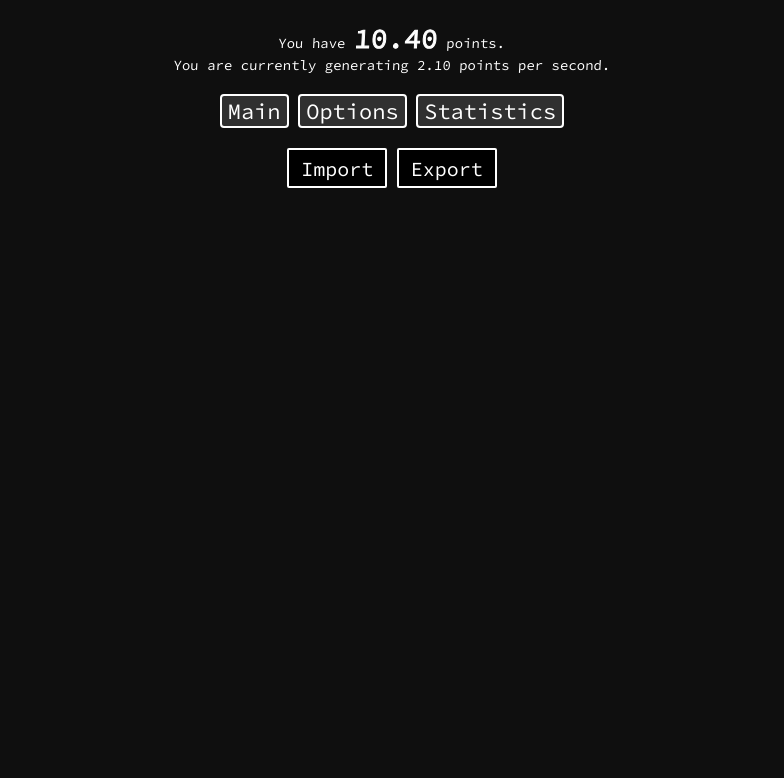
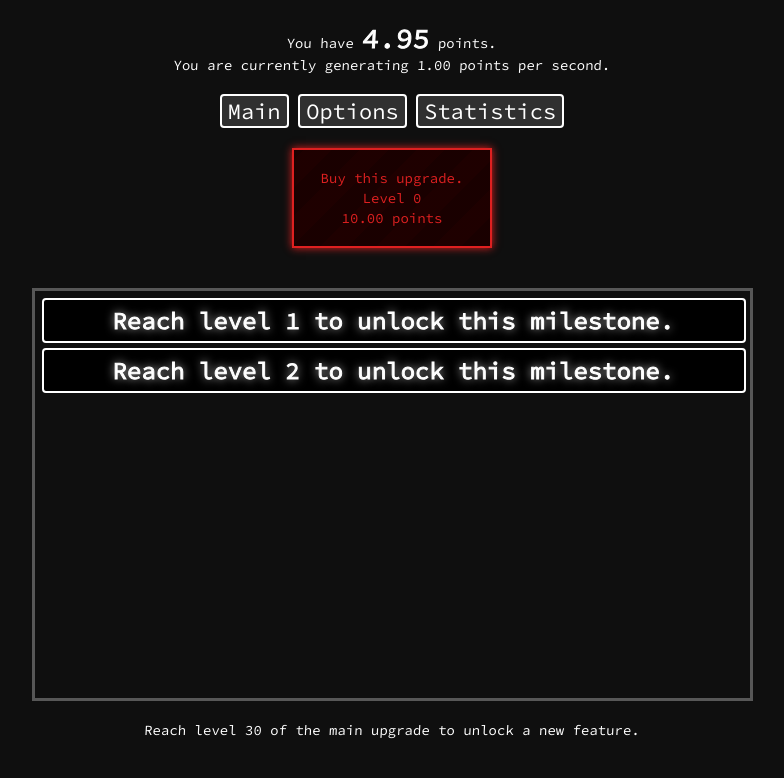
Before and after one commit to Neigebank/milestoner, a plain HTML site: page index.html in a window 1280 px wide. Shown: the whole page, without its empty margins (248-1032 px from the left). Drawn offline with Linux system fonts and the light colour scheme.

Commit message:
reddit post

```diff
--- a/index.html
+++ b/index.html
@@ -7,11 +7,7 @@
     </html>
 
     <body style="margin: 20px 10px 20px 10px">
-        <div class="cent" id="startDiv">
-            <button id="startButton" onclick="player.other.started = true">Start generating points.</button>
-            <br><br>
-        </div>
-        <div id="main" style="display: none;">
+        <div id="main">
             <p class="cent">You have <span id="points">0</span> points.</p>
             <p class="cent">You are currently generating <span id="pps">0</span> points per second.</p>
             <br>
@@ -30,10 +26,15 @@
                 <div id="mscontain" class="dcent">
                     <!-- Stuff gets added here from main.js script.-->
                 </div>
+                <br>
+                <p id="requireText">Reach level <span id="lvlreq">30</span> of the main upgrade to unlock a new feature.</p>
             </div>
             <div id="optionsTab" class="cent">
-                <button class="dmbutton">Import</button> <!-- "dm" means Data Management-->
-                <button class="dmbutton">Export</button>
+                <button class="dmbutton" onclick="dm(1)">Export</button> <!-- "dm" means Data Management-->
+                <button class="dmbutton" onclick="dm(2)">Import</button>
+                <br>
+                <br>
+                <textarea class="textBox" id="importText"></textarea>
             </div>
             <div id="statsTab" class="cent" style="display: none">
                 <p>In total, you have gained <span id="atpoints">x</span> points.</p>
--- a/main.js
+++ b/main.js
@@ -18,7 +18,7 @@ var player = {
     },
 
     mainUpg: {
-        bght: new be(4),
+        bght: new be(0),
         amnt: new be(10),
         bcst: new be(10),
         cost: undefined,
@@ -36,7 +36,7 @@ var player = {
             },
 
             2: {
-                desc: "Add 0.25 to point production every 2 levels.",
+                desc: "Add 0.35 to point production every 2 levels.",
                 type: 1,
                 reqlevel: new be(2),
                 interval: new be(2),
@@ -47,10 +47,10 @@ var player = {
             },
 
             3: {
-                desc: "Mutliply the power of milestone 1 by &times1.3 every 5 levels.",
+                desc: "Mutliply the power of milestone 1 by &times1.25 every 3 levels.",
                 type: 2,
                 reqlevel: new be(5),
-                interval: new be(5),
+                interval: new be(3),
                 unlocked: false,
                 op: "&times",
                 effect: new be(1),
@@ -58,10 +58,10 @@ var player = {
             },
 
             4: {
-                desc: "Multiply base point generation by &times1.6 every 10 levels.",
+                desc: "Multiply base point generation by &times1.35 every 5 levels.",
                 type: 2,
                 reqlevel: new be(10),
-                interval: new be(10),
+                interval: new be(5),
                 unlocked: false,
                 op: "&times",
                 effect: new be(1),
@@ -69,10 +69,10 @@ var player = {
             },
 
             5: {
-                desc: "Increase base point generation by 1 every 5 levels.",
+                desc: "Increase base point generation by 0.5 every 5 levels.",
                 type: 1,
                 reqlevel: new be(15),
-                interval: new be(5),
+                interval: new be(7),
                 unlocked: false,
                 op: "+",
                 effect: new be(0),
@@ -84,12 +84,11 @@ var player = {
     },
 
     other: {
-        started: true,
-        tabs: {main: false, options: true, stats: false}, // This is the tab visibility array, from left to right on the page (the first one is the main, the second is the options, etc.).
+        tabs: {main: true, options: false, stats: false}, // This is the tab visibility array, from left to right on the page (the first one is the main, the second is the options, etc.).
     },
 
     stats: {
-        augmentations: 1, // Amount of times you augmented. Not an ExpantaNum. Next update... (You can decide to change this to a value that isn't 0 to see what I'm working on. Just use "player.stats.aumgentations = 1" or something)
+        augmentations: 0, // Amount of times you augmented. Not an ExpantaNum. Next update... (You can decide to change this to a value that isn't 0 to see what I'm working on. Just use "player.stats.aumgentations = 1" or something)
         timeplayed: 0, // In seconds.
     }
 }
@@ -111,17 +110,13 @@ var player = {
 function init() {
     for (let i = 1; i < Object.keys(player.mainUpg.milestones).length; i++) {
         let m = player.mainUpg.milestones[i]
-        document.getElementById("mscontain").innerHTML += `<div id="m${i}" style='display: inline-block'><div id=minfo${i} class="milestone mt${m.type} mttc${m.type}"><div class="mtitle" id="m${i}title"></div><div class="mdesc" id="m${i}desc"></div><br id="m${i}br"><div class="meff" id="m${i}eff"></div><div class="mamt" id="m${i}amt"></div><div class="mtype" id="m${i}type"></div></div><div id="minv${i}" class="mileinv mti"><p class="mttci" id="minv${i}desc"></p><p class="mttci">+0.15 → <span class="emp"><b>+0.25</b></span></p><br><button class="invButton">Invest 4 AP.</button></div></div></div>`
+        document.getElementById("mscontain").innerHTML += `<div id="m${i}" style='display: inline-block'><div id=minfo${i} class="milestone mt${m.type} mttc${m.type}"><div class="mtitle" id="m${i}title"></div><div class="mdesc" id="m${i}desc"></div><br id="m${i}br"><div class="meff" id="m${i}eff"></div><div class="mamt" id="m${i}amt"></div><div class="mtype" id="m${i}type"></div></div><div id="minv${i}" class="mileinv mti"><p class="mttci" id="minv${i}desc"></p><p class="mttci" span="mtie${i}">+0.15 → <span class="emp"><b>+0.25</b></span></p><br><button class="invButton">Invest 4 AP.</button></div></div></div>`
         document.getElementById("m" + i + "title").innerHTML = `Reach level ${m.reqlevel} to unlock this milestone.`
         document.getElementById("minv" + i + "desc").innerHTML = "Unlock this milestone to invest."
         document.getElementById("m" + i + "br").style.display = "none"
         document.getElementById("m" + i).style.display = "none"
         document.getElementById("minv" + i).style.display = "none"
     }
-}
-
-function start() {
-    player.other.started = true
 }
 
 function buyMUpg() {
@@ -155,16 +150,23 @@ function pointGen() {
     }
 
     p = p.add(ea[4])
-    p = p.mul(ea[3])
     p = p.add(ea[0])
     p = p.add(ea[1])
     return p
 }
 
 function increment() {
-    if (player.other.started) {
-        player.currencies.points.amount = player.currencies.points.amount.add(pointGen().div(20))
-        player.currencies.points.total = player.currencies.points.total.add(pointGen().div(20))
+    player.currencies.points.amount = player.currencies.points.amount.add(pointGen().div(20))
+    player.currencies.points.total = player.currencies.points.total.add(pointGen().div(20))
+}
+
+function dm(n) {
+    if (n == 1) {
+        var exp = window.btoa(JSON.stringify(player))
+        navigator.clipboard.writeText(exp).then(() => {
+        alert('Succesfully copied to clipboard.')
+    })} else {
+        player = JSON.parse(window.atob(document.getElementById("importText").value))
     }
 }
 
@@ -191,7 +193,11 @@ function update() {
             document.getElementById("m" + i + "eff").innerHTML = `Currently: ${m.op}${format(m.effect)}`
             document.getElementById("m" + i + "amt").innerHTML = `You have gotten this milestone ${(m.amt.eq(1) ? " once." : m.amt + " times.")}`
             document.getElementById("m" + i + "br").style.display = ""
-            document.getElementById("m" + i + "type").innerHTML = m.type
+            switch (m.type) {
+                case 1: {document.getElementById("m" + i + "type").innerHTML = "INCREMENTER"; break}
+                case 2: {document.getElementById("m" + i + "type").innerHTML = "MULTIPLICATOR"; break}
+                default: {document.getElementById("m" + i + "type").innerHTML = "ERROR_NO_TYPE"}
+            }
             document.getElementById("minv" + i + "desc").innerHTML = `Invest all your augmentation points (${player.currencies.augmentation.amount}) into this milestone.`
         }
     }
@@ -202,17 +208,15 @@ function update() {
 
 
     // List of all the milestone effects and their formulas.
-    player.mainUpg.milestones[3].effect = be.pow(1.3, player.mainUpg.milestones[3].amt)
-    player.mainUpg.milestones[4].effect = be.pow(1.6, player.mainUpg.milestones[4].amt)
+    player.mainUpg.milestones[3].effect = be.pow(1.25, player.mainUpg.milestones[3].amt)
+    player.mainUpg.milestones[4].effect = be.pow(1.35, player.mainUpg.milestones[4].amt)
     player.mainUpg.milestones[1].effect = player.mainUpg.milestones[1].amt.mul(0.15).times(player.mainUpg.milestones[3].effect)
-    player.mainUpg.milestones[2].effect = player.mainUpg.milestones[2].amt.div(4)
-    player.mainUpg.milestones[5].effect = player.mainUpg.milestones[5].amt
+    player.mainUpg.milestones[2].effect = player.mainUpg.milestones[2].amt.mul(0.35)
+    player.mainUpg.milestones[5].effect = player.mainUpg.milestones[5].amt.mul(player.mainUpg.milestones[4].effect)
 
     if (be.gt(player.currencies.points.amount, player.currencies.points.best)) player.currencies.points.best = player.currencies.points.amount
 
     if (be.gte(player.currencies.points.amount, player.mainUpg.cost)) {document.getElementById("upgradeButton").classList.remove("ulocked"); document.getElementById("upgradeButton").classList.add("uunlocked")} else {document.getElementById("upgradeButton").classList.add("ulocked"); document.getElementById("upgradeButton").classList.remove("uunlocked")}
-    if (player.other.started) document.getElementById("startDiv").style.display = "none"
-    if (player.other.started) document.getElementById("main").style.display = "revert";
     document.getElementById("upgLvl").innerHTML = player.mainUpg.bght
     document.getElementById("upgCst").innerHTML = format(player.mainUpg.cost)
     document.getElementById('points').innerHTML = format(player.currencies.points.amount)
--- a/styles.css
+++ b/styles.css
@@ -253,3 +253,9 @@ br {
     color: black;
     background-color: white;
 }
+
+#importText {
+    width: 300px;
+    height: 60px;
+    font-size: 12px;
+}
```
Also changed, not shown: 1 other file.
